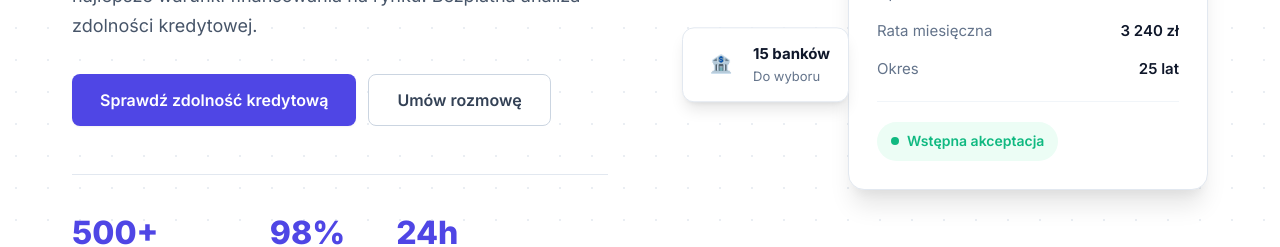
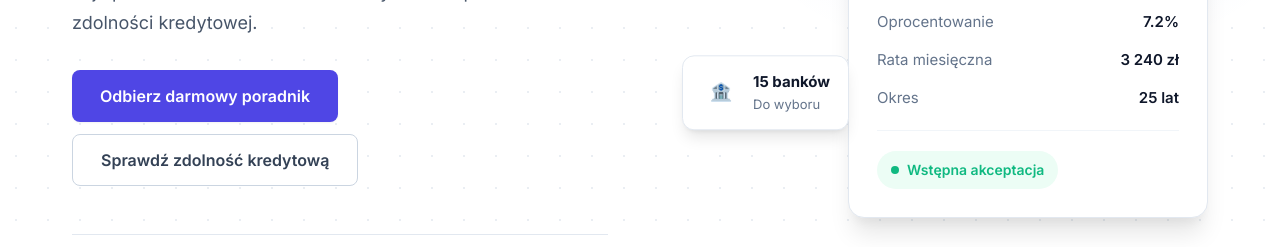
Before and after one commit to ecm-digital/creditadvisor, a React (Vite) app: page / in a window 1280 px wide. Shown: the part 436-683 px from the top of the page. Built offline with nearby package versions, Linux system fonts and the light colour scheme; no server answers.

Commit message:
Update Hero CTA to point to Lead Magnet

```diff
--- a/src/components/landing/Hero.tsx
+++ b/src/components/landing/Hero.tsx
@@ -10,6 +10,13 @@ export const Hero: React.FC = () => {
         const calculatorSection = document.getElementById('calculator');
         if (calculatorSection) {
             calculatorSection.scrollIntoView({ behavior: 'smooth', block: 'start' });
+        }
+    };
+
+    const scrollToEbook = () => {
+        const ebookSection = document.getElementById('ebook');
+        if (ebookSection) {
+            ebookSection.scrollIntoView({ behavior: 'smooth', block: 'start' });
         }
     };
 
@@ -43,11 +50,11 @@ export const Hero: React.FC = () => {
                         </p>
 
                         <div className="hero__buttons">
-                            <Button variant="primary" size="lg" onClick={scrollToCalculator}>
+                            <Button variant="primary" size="lg" onClick={scrollToEbook}>
+                                Odbierz darmowy poradnik
+                            </Button>
+                            <Button variant="outline" size="lg" onClick={scrollToCalculator}>
                                 Sprawdź zdolność kredytową
-                            </Button>
-                            <Button variant="outline" size="lg" onClick={() => setIsConsultationModalOpen(true)}>
-                                Umów rozmowę
                             </Button>
                         </div>
 
```
